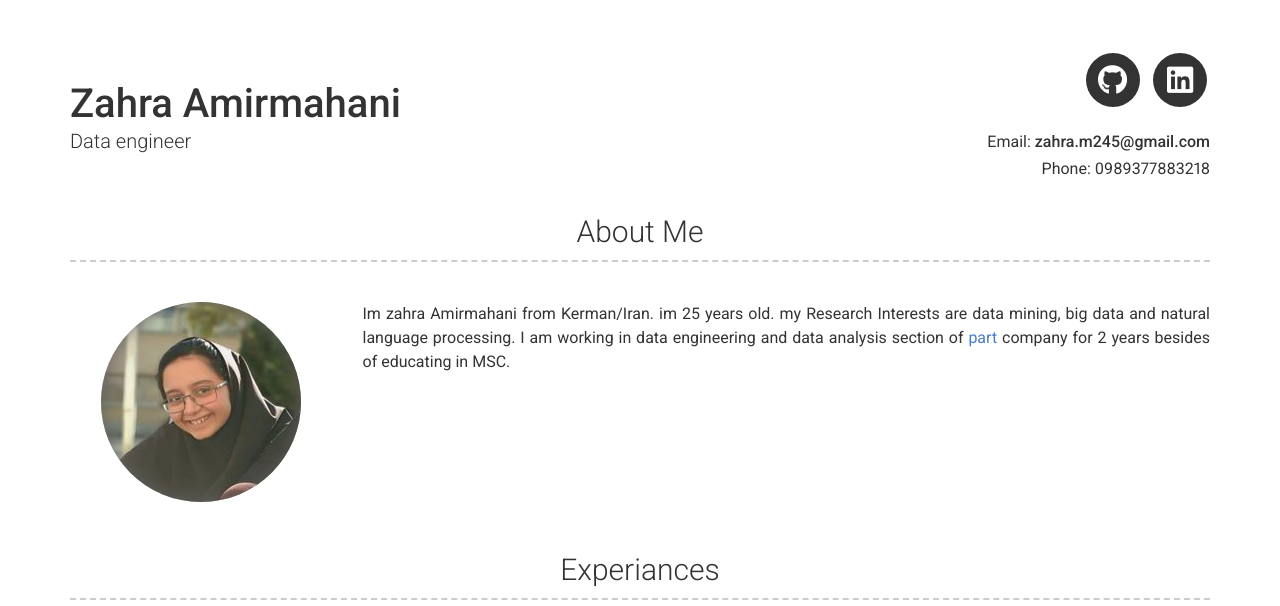
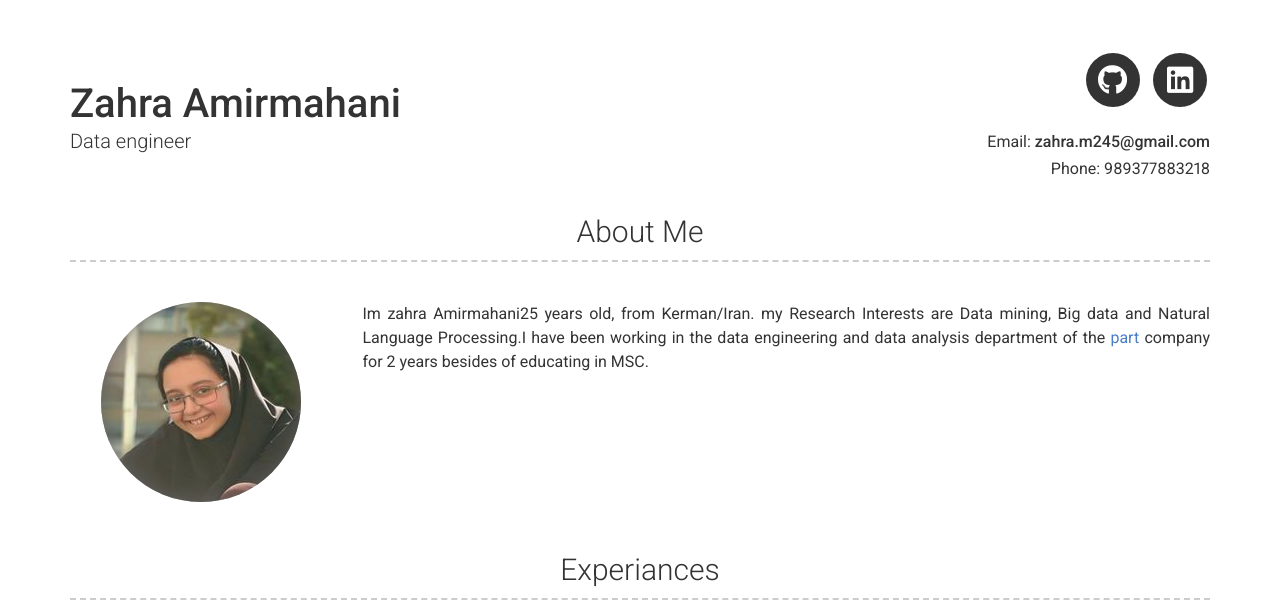
Before and after one commit to zahramahani/zahramahani.github.io, a Jekyll site: the page built from index.md, in a window 1280 px wide and 900 px high, cut to the strip 0-606 px from the top of the window. Built offline with Jekyll 4.4.1, drawn with Linux system fonts in a browser that asks for light colours; nearby versions of some CDN libraries.

Commit message:
Update _config.yml

```diff
--- a/_config.yml
+++ b/_config.yml
@@ -10,7 +10,7 @@ name: Zahra Amirmahani
 title: Data engineer
 email: zahra.m245@gmail.com
 # email_title: Email (Email title override)
-phone: 0989377883218
+phone: +989377883218
 # phone_title: Phone (Phone title override)
 
 # website_title: Web (Website title override)
@@ -40,7 +40,7 @@ linkedin_username: zahra-mahani-9290aa141
 # About Section
 # about_title: About Me (Use this to override about section title)
 about_profile_image: images/zahra.png
-about_content: Im zahra Amirmahani from Kerman/Iran. im 25 years old. my Research Interests are data mining, big data and natural language processing. I am working in data engineering and data analysis section of <a href="https://www.partdp.ir"> part </a> company for 2 years besides of educating in MSC.
+about_content: Im zahra Amirmahani25 years old, from Kerman/Iran. my Research Interests are Data mining, Big data and Natural Language Processing.I have been working in the data engineering and data analysis department of the <a href="https://www.partdp.ir"> part </a> company for 2 years besides of educating in MSC.
 
 content:
   - title: Experiances # Title for the section
```
